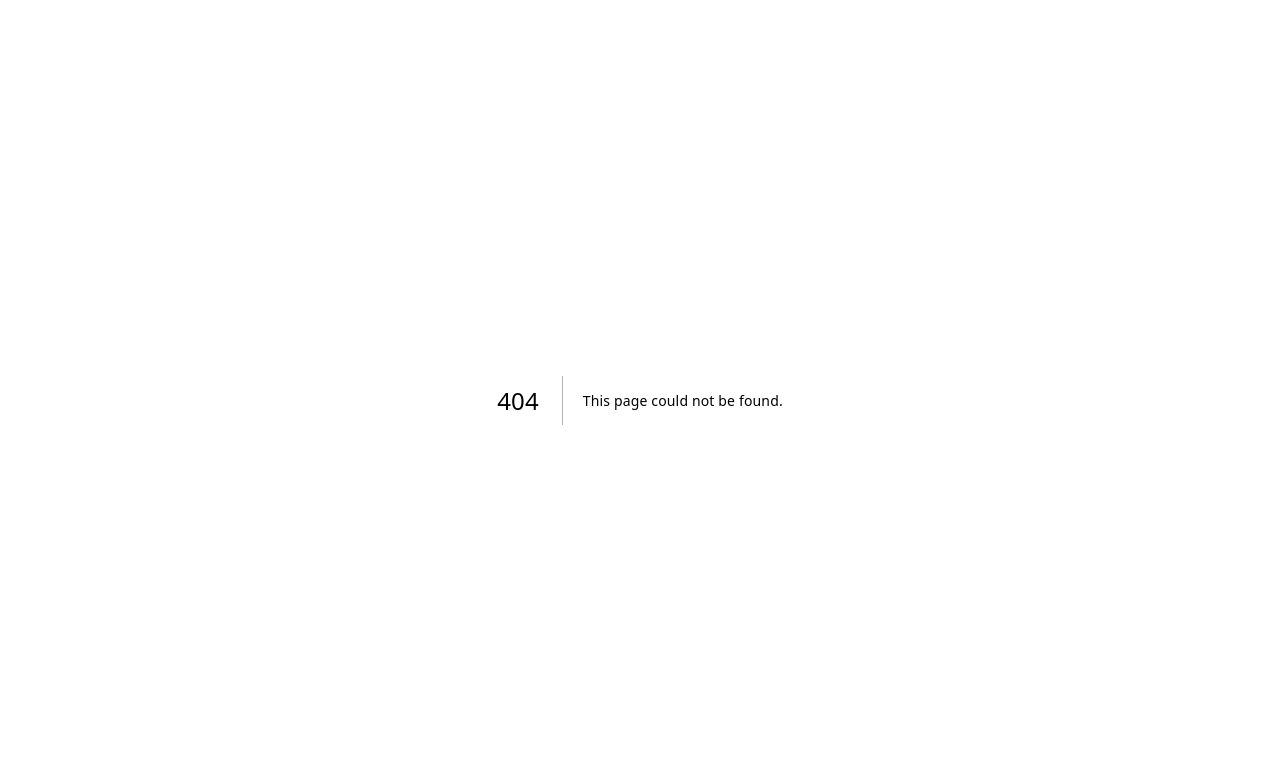
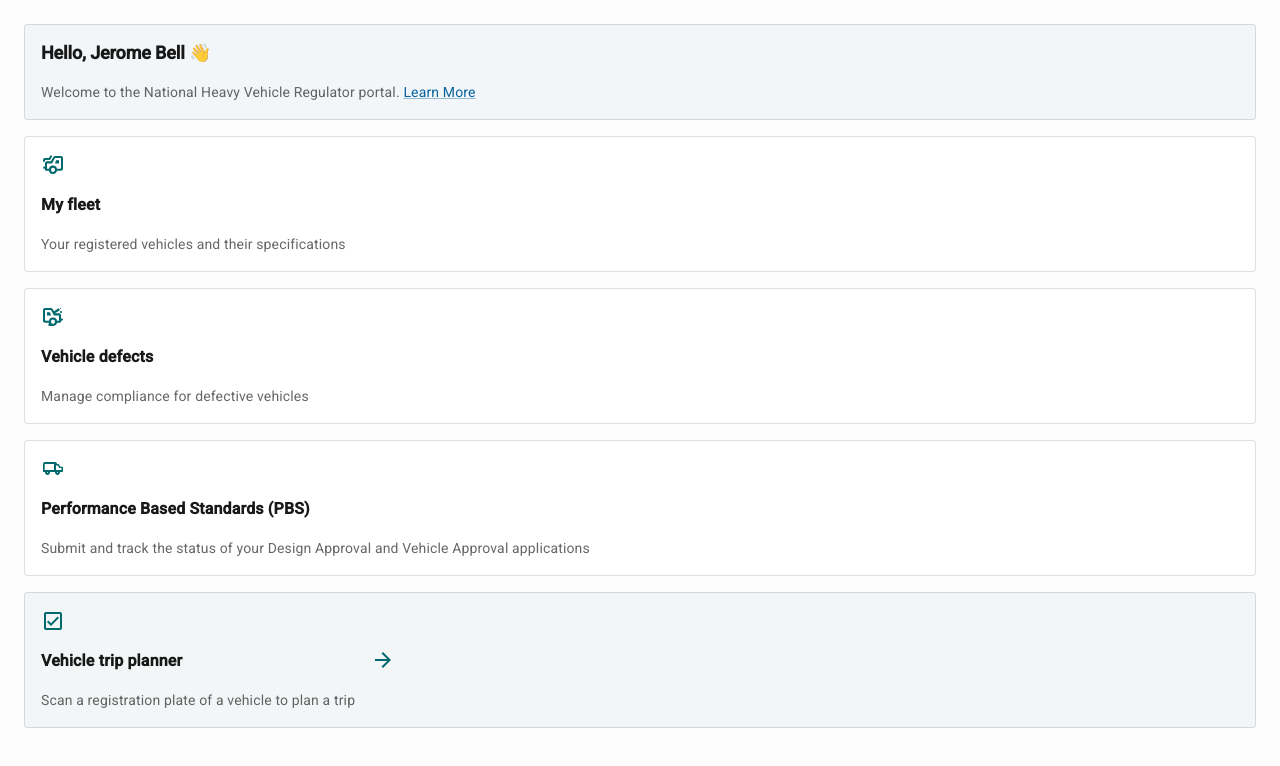
Before and after one commit to haluvibe/mapbox-progressive-web-app, a Next.js app: page /home in a window 1280 px wide. Before the commit this address had no page. Shown: the top 766 px of the page. Built offline with nearby package versions, Linux system fonts and the light colour scheme.

Commit message:
feat: add home page

```diff
--- /dev/null
+++ b/pages/home.tsx
@@ -0,0 +1,60 @@
+import {
+  FlexColumn,
+  ArrowForwardIcon,
+  CheckboxIcon,
+} from "../src/components/DesignSystem/Library";
+import ButtonCard from "../src/components/ButtonCard";
+import WelcomeCard from "../src/components/WelcomeCard";
+import FaultyVehicleIcon from "../src/components/Icons/FaultyVehicleIcon";
+import { alpha, useTheme } from "@mui/material/styles";
+import VehicleIcon from "../src/components/Icons/VehicleIcon";
+import VehicleFleetIcon from "../src/components/Icons/VehicleFleetIcon";
+
+export default function Home() {
+  const { palette } = useTheme();
+
+  const secondary = palette.secondary.main;
+  const secondaryAlpha = alpha(secondary, 0.04);
+
+  return (
+    <>
+      <header></header>
+      <main>
+        <FlexColumn
+          gap={2}
+          sx={{
+            minHeight: "100vh",
+            width: "100vw",
+            p: 3,
+          }}
+        >
+          <WelcomeCard name={"Jerome Bell"} />
+          <ButtonCard
+            startIcon={<VehicleFleetIcon color={secondary} />}
+            title={"My fleet"}
+            subTitle={"Your registered vehicles and their specifications"}
+          />
+          <ButtonCard
+            startIcon={<FaultyVehicleIcon color={secondary} />}
+            title={"Vehicle defects"}
+            subTitle={"Manage compliance for defective vehicles"}
+          />
+          <ButtonCard
+            startIcon={<VehicleIcon color={secondary} />}
+            title={"Performance Based Standards (PBS)"}
+            subTitle={
+              "Submit and track the status of your Design Approval and Vehicle Approval applications"
+            }
+          />
+          <ButtonCard
+            bgColor={secondaryAlpha}
+            title={"Vehicle trip planner"}
+            subTitle={"Scan a registration plate of a vehicle to plan a trip"}
+            startIcon={<CheckboxIcon color={"secondary"} />}
+            endIcon={<ArrowForwardIcon color={"secondary"} />}
+          />
+        </FlexColumn>
+      </main>
+    </>
+  );
+}
--- /dev/null
+++ b/src/components/ButtonCard.tsx
@@ -0,0 +1,65 @@
+import React, { FC, ReactNode } from "react";
+import {
+  Card,
+  Flex,
+  FlexColumn,
+  FlexRow,
+  CardContent,
+} from "./DesignSystem/Library";
+import { Box } from "@mui/material";
+
+interface Props {
+  title: string;
+  subTitle: string;
+  startIcon: ReactNode;
+  endIcon?: ReactNode;
+  bgColor?: string;
+}
+
+const ButtonCard: FC<Props> = ({
+  title,
+  subTitle,
+  bgColor,
+  startIcon,
+  endIcon,
+}: Props): JSX.Element => {
+  return (
+    <Card bgColor={bgColor}>
+      <Flex>
+        <CardContent padding={"SM"} spacing={"SM"}>
+          {startIcon}
+          <Box
+            sx={{
+              fontFamily: "Roboto",
+              fontWeight: "700",
+              fontSize: "16px",
+              lineHeight: "24px",
+              letterSpacing: "0.15px",
+            }}
+          >
+            {title}
+          </Box>
+          <Box
+            sx={{
+              fontFamily: "Roboto",
+              fontWeight: "400",
+              fontSize: "14px",
+              lineHeight: "22px",
+              letterSpacing: "0.15px",
+              color: "rgba(0, 0, 0, 0.6)",
+            }}
+          >
+            {subTitle}
+          </Box>
+        </CardContent>
+        {endIcon && (
+          <Flex justifyContent={"center"} alignItems={"center"} sx={{ pr: 3 }}>
+            {endIcon}
+          </Flex>
+        )}
+      </Flex>
+    </Card>
+  );
+};
+
+export default ButtonCard;
--- a/src/components/DesignSystem/Library/Icons/index.tsx
+++ b/src/components/DesignSystem/Library/Icons/index.tsx
@@ -29,3 +29,4 @@
 export { default as DeleteIcon } from "@mui/icons-material/DeleteOutlined";
 export { default as WarningIcon } from "@mui/icons-material/WarningAmber";
 export { default as DoneIcon } from "@mui/icons-material/Done";
+export { default as CheckboxIcon } from "@mui/icons-material/CheckBoxOutlined";
--- a/src/components/DesignSystem/Library/Layout/Card/Card/Card.tsx
+++ b/src/components/DesignSystem/Library/Layout/Card/Card/Card.tsx
@@ -1,11 +1,22 @@
-import React from 'react';
-import {Card as MuiCard, CardProps as MuiCardProps} from '@mui/material';
-import {RestrictedVisualProps} from '../../../types';
+import React from "react";
+import { Card as MuiCard, CardProps as MuiCardProps } from "@mui/material";
+import { RestrictedVisualProps } from "../../../types";
 
-export type CardProps = Omit<MuiCardProps, 'variant' | RestrictedVisualProps>;
-
-export const Card = (props: CardProps) => {
-  return <MuiCard variant={'outlined'} {...props} />;
+export type CardProps = Omit<
+  MuiCardProps,
+  "variant" | RestrictedVisualProps
+> & {
+  bgColor?: string;
 };
 
-Card.displayName = 'Card';
+export const Card = ({ bgColor, ...props }: CardProps) => {
+  return (
+    <MuiCard
+      sx={{ backgroundColor: bgColor }}
+      variant={"outlined"}
+      {...props}
+    />
+  );
+};
+
+Card.displayName = "Card";
--- /dev/null
+++ b/src/components/Icons/FaultyVehicleIcon.tsx
@@ -0,0 +1,21 @@
+import * as React from "react";
+
+const FaultyVehicleIcon = ({ color, ...props }: any) => (
+  <svg
+    width={24}
+    height={24}
+    fill={color}
+    xmlns="http://www.w3.org/2000/svg"
+    {...props}
+  >
+    <path d="m9 7.219 1 3.19H6V7.22h3Z" />
+    <path
+      fillRule="evenodd"
+      clipRule="evenodd"
+      d="M4 3a2 2 0 0 0-2 2v10.765a2 2 0 0 0 2 2h4c.046.373-.17.8-.38 1.22-.6 1.19-1.166 2.312 4.38 1.944 2.993-.199 3.821-1.731 4-3.164h3a1 1 0 0 0 1-1v-1.11h.945a1.055 1.055 0 0 0 0-2.109H20v-3.273a2 2 0 0 0-2-2h-4l4.133-2.615A1.159 1.159 0 0 0 16.894 3.7L13 6.164 11.589 3.93A2 2 0 0 0 9.899 3H4Zm9.947 13.71c0 1.193-.823 2.11-1.947 2.11-1.122 0-2-.917-2-2.11 0-1.191.878-2.109 2-2.109 1.123 0 1.947.916 1.947 2.11ZM5 15.656a1 1 0 0 1-1-1V5.109h6l3 5.3h5v5.247h-2c-.179-1.433-1.338-3.164-4-3.164-2.5 0-3.822 1.731-4 3.164H5Z"
+    />
+    <path d="M19.5 3a.5.5 0 1 1 .002.998A.5.5 0 0 1 19.5 3ZM21 6.984c0 .549-.448.996-1 .996-.553 0-1-.447-1-.996 0-.55.448-.996 1-.996s1 .447 1 .996Z" />
+  </svg>
+);
+
+export default FaultyVehicleIcon;
--- /dev/null
+++ b/src/components/Icons/VehicleFleetIcon.tsx
@@ -0,0 +1,20 @@
+import * as React from "react";
+
+const VehicleFleetIcon = ({ color, ...props }: any) => (
+  <svg
+    width={24}
+    height={24}
+    fill={color}
+    xmlns="http://www.w3.org/2000/svg"
+    {...props}
+  >
+    <path d="M10.872 3.864a1 1 0 0 0-1.736-.992L7.92 5H4a2 2 0 0 0-2 2v1a1 1 0 1 0 2 0V7h5.08l1.792-3.136ZM15 7.235l-1 3.204h4V7.235h-3Z" />
+    <path
+      fillRule="evenodd"
+      clipRule="evenodd"
+      d="M20 3a2 2 0 0 1 2 2v10.823a2 2 0 0 1-2 2h-4C15.822 19.262 14.268 21 12 21c-3 0-3.821-1.738-4-3.177H5a1 1 0 0 1-1-1v-1.117h-.941a1.059 1.059 0 0 1 0-2.118H4v-3.294a2 2 0 0 1 2-2h4l1-2.118 1.412-2.242A2 2 0 0 1 14.104 3H20Zm-9.947 13.765c0 1.197.823 2.117 1.947 2.117 1.122 0 2-.92 2-2.117 0-1.196-.878-2.118-2-2.118-1.123 0-1.947.92-1.947 2.118ZM19 15.705a1 1 0 0 0 1-1V5.119h-6l-3 5.321H6v5.267h2c.179-1.438 1.338-3.177 4-3.177 2.5 0 3.822 1.739 4 3.177h3Z"
+    />
+  </svg>
+);
+
+export default VehicleFleetIcon;
--- /dev/null
+++ b/src/components/Icons/VehicleIcon.tsx
@@ -0,0 +1,19 @@
+import * as React from "react";
+
+const VehicleIcon = ({ color, ...props }: any) => (
+  <svg
+    width={24}
+    height={24}
+    fill={color}
+    xmlns="http://www.w3.org/2000/svg"
+    {...props}
+  >
+    <path
+      fillRule="evenodd"
+      clipRule="evenodd"
+      d="M14 5a2 2 0 0 1 2 2h1.281a1 1 0 0 1 .904.572l1.041 2.197H21a1 1 0 0 1 1 1V14a1 1 0 0 1-1 1h-2.05a2.5 2.5 0 1 1-4.9 0h-5.1a2.5 2.5 0 1 1-4.9 0H2V7a2 2 0 0 1 2-2h10ZM6.5 15a.5.5 0 1 0 0 1 .5.5 0 0 0 0-1Zm6.5-2V7H3.714v6H13Zm3.5 2a.5.5 0 1 0 0 1 .5.5 0 0 0 0-1Zm4-2v-2h-2.315L17 8.5h-2V13h5.5Z"
+    />
+  </svg>
+);
+
+export default VehicleIcon;
--- /dev/null
+++ b/src/components/WelcomeCard.tsx
@@ -0,0 +1,47 @@
+import React, { FC } from "react";
+import { Card, CardContent, ExternalLink } from "./DesignSystem/Library";
+import { Box } from "@mui/material";
+import { alpha, useTheme } from "@mui/material/styles";
+
+interface Props {
+  name: string;
+}
+
+const WelcomeCard: FC<Props> = ({ name }: Props): JSX.Element => {
+  const { palette } = useTheme();
+  const primaryAlpha = alpha(palette.primary.main, 0.04);
+
+  return (
+    <Card bgColor={primaryAlpha}>
+      <CardContent padding={"SM"} spacing={"XS"}>
+        <Box
+          sx={{
+            fontFamily: "Roboto",
+            fontWeight: "700",
+            fontSize: "18px",
+            lineHeight: "24px",
+            letterSpacing: "-0.15px",
+            mb: 1,
+          }}
+        >
+          Hello, {name} 👋
+        </Box>
+        <Box
+          sx={{
+            fontFamily: "Roboto",
+            fontWeight: "400",
+            fontSize: "14px",
+            lineHeight: "22px",
+            letterSpacing: "0.15px",
+            color: "rgba(0, 0, 0, 0.6)",
+          }}
+        >
+          Welcome to the National Heavy Vehicle Regulator portal.{" "}
+          <ExternalLink>Learn More</ExternalLink>
+        </Box>
+      </CardContent>
+    </Card>
+  );
+};
+
+export default WelcomeCard;
```
Also changed, not shown: src/components/DesignSystem/Library/Typography/Body2/Body2.tsx (+4 -4 lines), public/vercel.svg (deleted).
